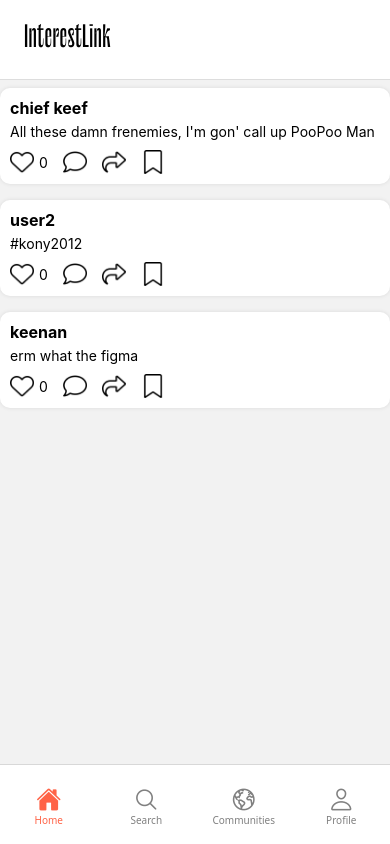
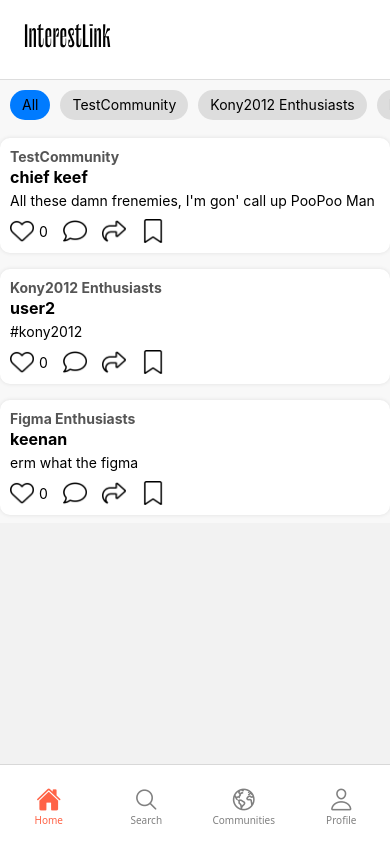
Before and after one commit to InterestLink/React_Native_Frontend, a React Native app: screen / in a window 390 px wide. Built offline with nearby package versions, Linux system fonts and the light colour scheme; no server answers.

Commit message:
added a community attribute to PostCard and filtering by communities on home page

```diff
--- a/components/screens/Home.js
+++ b/components/screens/Home.js
@@ -1,80 +1,81 @@
-import * as React from "react";
-import { useState } from "react";
-import { View, Text, FlatList } from "react-native";
+import React, { useState } from "react";
+import { View, Text, FlatList, TouchableOpacity, StyleSheet, ScrollView } from "react-native";
 import PostCard from "../sub_components/PostCard";
 import StyleExample from "../styles/StyleExample";
 import { getHelloWorld } from "../../services/api";
 
 export default function Home({ navigation }) {
-  const [data, setData] = useState(null);
-  //const [loading, setLoading] = useState(true);
-  const [error, setError] = useState(null);
+  const [selectedCommunity, setSelectedCommunity] = useState("All");
+
   const posts = [
-    {
-      id: "1",
-      username: "chief keef",
-      content: "All these damn frenemies, I'm gon' call up PooPoo Man",
-    },
-    {
-      id: "2",
-      username: "user2",
-      content: "#kony2012",
-    },
-    {
-      id: "3",
-      username: "keenan",
-      content: "erm what the figma",
-    },
+    { community: "TestCommunity", id: "1", username: "chief keef", content: "All these damn frenemies, I'm gon' call up PooPoo Man" },
+    { community: "Kony2012 Enthusiasts", id: "2", username: "user2", content: "#kony2012" },
+    { community: "Figma Enthusiasts", id: "3", username: "keenan", content: "erm what the figma" },
   ];
 
-  // this works and i dont know why
-  // big javascript is out to get me
+  const communities = ["All", ...new Set(posts.map(post => post.community))];
+
+  const filteredPosts = selectedCommunity === "All"
+    ? posts
+    : posts.filter(post => post.community === selectedCommunity);
+
   getHelloWorld().then((message) => {
     console.log(message);
   });
 
-  /*const fetchHelloWorld = async () => {
-    try {
-      const response = await fetch(
-        "https://y5pyf47rw4.execute-api.us-east-2.amazonaws.com/dev/helloWorld"
-      );
-      const jsonResponse = await response.json();
-      setData(jsonResponse);
-      setLoading(false);
-    } catch (error) {
-      setError(error);
-      setLoading(false);
-    }
-  };
+  return (
+    <View style={styles.container}>
+      {/* Scrollable Filter Options */}
+      <ScrollView horizontal showsHorizontalScrollIndicator={false} contentContainerStyle={styles.filterContainer}>
+        {communities.map((community) => (
+          <TouchableOpacity
+            key={community}
+            style={[styles.filterButton, selectedCommunity === community && styles.selectedButton]}
+            onPress={() => setSelectedCommunity(community)}
+          >
+            <Text style={styles.filterText}>{community}</Text>
+          </TouchableOpacity>
+        ))}
+      </ScrollView>
 
-  React.useEffect(() => {
-    fetchHelloWorld();
-  }, []);
-  console.log(data);
-
-  if (loading) {
-    return (
-      <View style={StyleExample.container}>
-        <Text>Loading....</Text>
-      </View>
-    );
-  }
-
-  if (error) {
-    return (
-      <View style={StyleExample.container}>
-        <Text>Error: {error.message}</Text>
-      </View>
-    );
-  }*/
-
-  return (
-    <View>
-        <FlatList
-          data={posts}
-          keyExtractor={(item) => item.id}
-          renderItem={({ item }) => <PostCard {...item} />}
-        />
-      </View>
+      {/* Post List */}
+      <FlatList
+        data={filteredPosts}
+        keyExtractor={(item) => item.id}
+        renderItem={({ item }) => <PostCard {...item} />}
+        contentContainerStyle={styles.postList}
+      />
+    </View>
   );
 }
+
+const styles = StyleSheet.create({
+  container: {
+    backgroundColor: "#f8f8f8",
+  },
+  filterContainer: {
+    flexDirection: "row",
+    paddingVertical: 10 ,
+    paddingHorizontal: 5,
+  },
+  filterButton: {
+    paddingVertical: 6,
+    paddingHorizontal: 12,
+    borderRadius: 20,
+    backgroundColor: "#ddd",
+    marginHorizontal: 5,
+    flexShrink: 1,
+    alignSelf: "flex-start"
+  },
+  selectedButton: {
+    backgroundColor: "#007bff",
+  },
+  filterText: {
+    color: "#000",
+    lineHeight: 18,
+    fontSize: 14,
+  },
+  postList: {
+    flexGrow: 1,
+  },
+});
--- a/components/sub_components/PostCard.js
+++ b/components/sub_components/PostCard.js
@@ -1,46 +1,7 @@
 import React, { useState } from "react";
 import { View, Text, Image, StyleSheet, TouchableOpacity } from "react-native";
-/*
-const PostCard = ({ username, content, image }) => {
-  return (
-    <View style={styles.postContainer}>
-      <Text style={styles.username}>{username}</Text>
-      <Text style={styles.content}>{content}</Text>
-      {image && <Image source={{ uri: image }} style={styles.image} />}
-    </View>
-  );
-};
 
-const styles = StyleSheet.create({
-  postContainer: {
-    padding: 10,
-    backgroundColor: "#fff",
-    borderRadius: 10,
-    marginVertical: 8,
-    shadowColor: "#000",
-    shadowOpacity: 0.1,
-    shadowRadius: 4,
-    elevation: 3,
-  },
-  username: {
-    fontWeight: "bold",
-    fontSize: 16,
-  },
-  content: {
-    marginTop: 5,
-    fontSize: 14,
-  },
-  image: {
-    width: "100%",
-    height: 200,
-    marginTop: 10,
-    borderRadius: 8,
-  },
-});
-
-export default PostCard;*/
-
-const PostCard = ({ username, content, image }) => {
+const PostCard = ({ community, username, content, image }) => {
   const [likes, setLikes] = useState(0);
   const [liked, setLiked] = useState(false);
   const [saved, setSaved] = useState(false);
@@ -64,7 +25,13 @@ const PostCard = ({ username, content, image }) => {
 
   return (
     <View style={styles.postContainer}>
+      {/* Community Name */}
+      <Text style={styles.community}>{community}</Text>
+
+      {/* Username */}
       <Text style={styles.username}>{username}</Text>
+
+      {/* Post Content */}
       <Text style={styles.content}>{content}</Text>
       {image && <Image source={{ uri: image }} style={styles.image} />}
 
@@ -108,6 +75,12 @@ const styles = StyleSheet.create({
     shadowRadius: 4,
     elevation: 3,
   },
+  community: {
+    fontSize: 14,
+    fontWeight: "bold",
+    color: "#555",
+    marginBottom: 2,
+  },
   username: {
     fontWeight: "bold",
     fontSize: 16,
```
